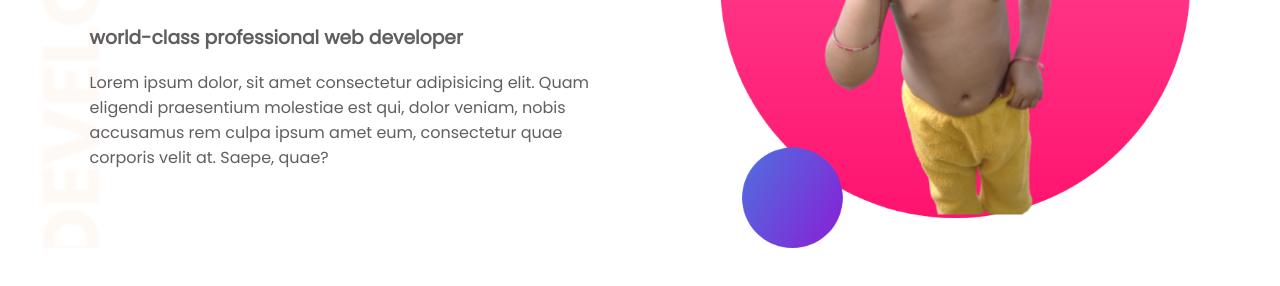
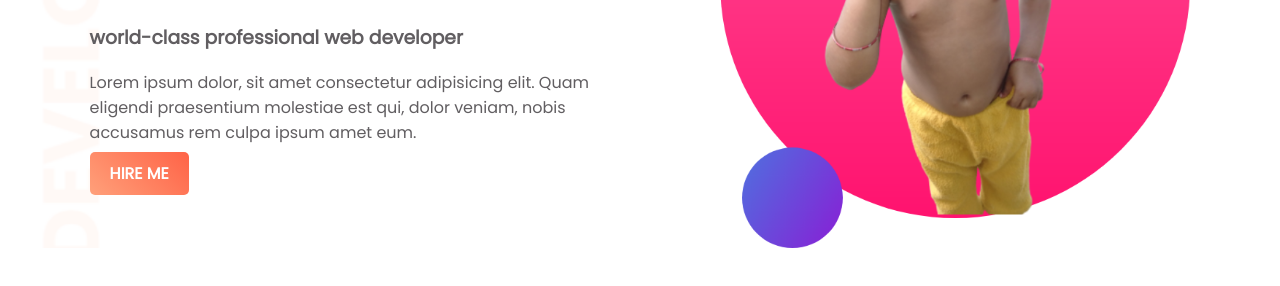
Before and after one commit to rsshonjoy/web-portfolio, a plain HTML site: page index.html in a window 1280 px wide. Shown: the part 252-538 px from the top of the page. Drawn offline with Linux system fonts and the light colour scheme.

Commit message:
complete first section

```diff
--- a/index.html
+++ b/index.html
@@ -14,8 +14,8 @@
             <h1>Welcome To</h1>
             <h1><span class="name-highlight">Shonjoy</span> Website</h1>
             <h3>world-class professional web developer</h3>
-            <p>Lorem ipsum dolor, sit amet consectetur adipisicing elit. Quam eligendi praesentium molestiae est qui, dolor veniam, nobis accusamus rem culpa ipsum amet eum, consectetur quae corporis velit at. Saepe, quae?</p>
-
+            <p>Lorem ipsum dolor, sit amet consectetur adipisicing elit. Quam eligendi praesentium molestiae est qui, dolor veniam, nobis accusamus rem culpa ipsum amet eum.</p>
+            <a class="link-button" href="#" target="_blank">HIRE ME</a>
         </div>
         <div class="half-width ">
             <img src="images/Prema.png" alt="">
--- a/style.css
+++ b/style.css
@@ -26,3 +26,11 @@ h1{
 section{
     height: 500px;
 }
+.link-button{
+    text-decoration: none;
+    background-image: linear-gradient( 45deg, lightsalmon, tomato);
+    padding: 10px 20px;
+    border-radius: 5px;
+    color: white;
+    font-weight: bold;
+}
```
Also changed, not shown: images/shonjoy.png (added).
